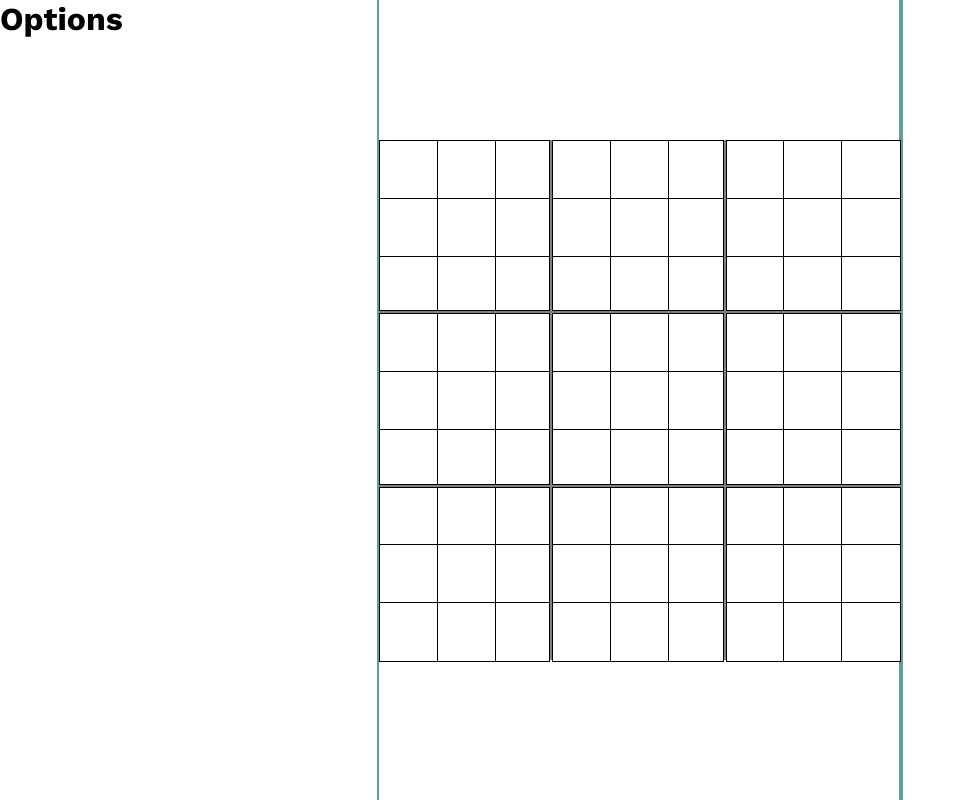
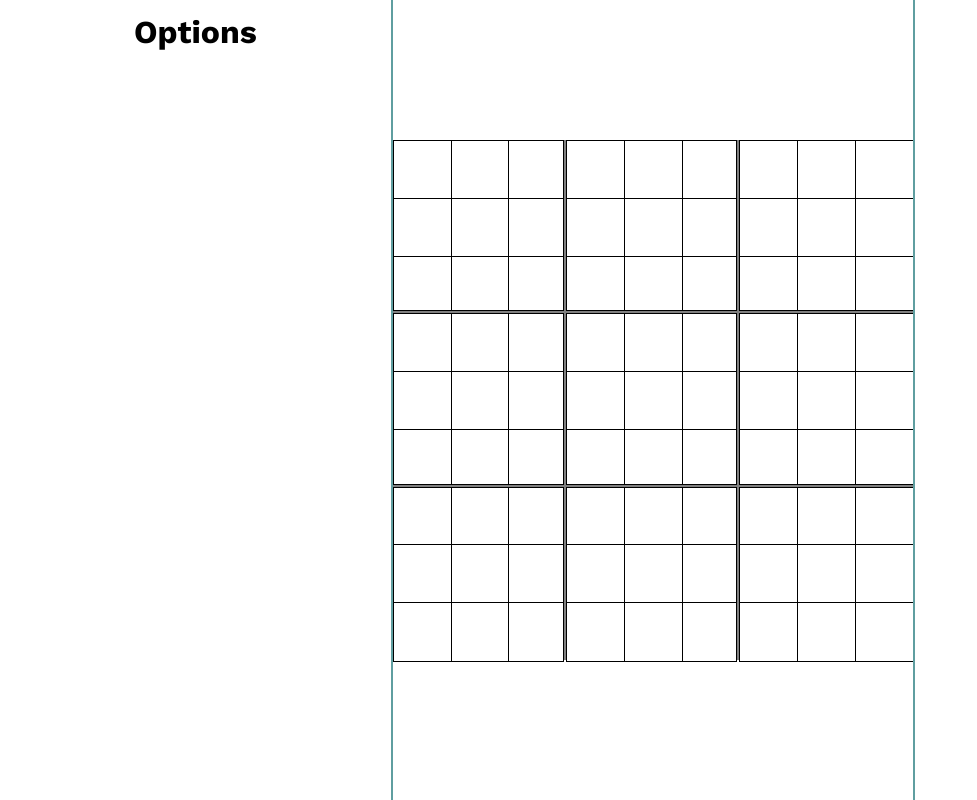
Before and after one commit to Anu78/sudoku, a React (Vite) app: page / in a window 1280 px wide. Shown: the whole page, without its empty margins (0-977 px from the left). Built offline with nearby package versions, Linux system fonts and the light colour scheme.

Commit message:
fixed arrows on text inputs for all browsers

```diff
--- a/src/styles.css
+++ b/src/styles.css
@@ -15,6 +15,8 @@
     flex-basis: var(--flex-edges);
     display: flex;
     border-right: 2px solid cadetblue;
+    justify-content: center;
+    padding: 1%;
 }
 
 #midThird {
@@ -22,7 +24,6 @@
     display: flex;
     justify-content: center;
     align-items: center;
-    border-right: 2px solid cadetblue;
 }
 
 #rightThird {
@@ -47,8 +48,18 @@
     padding: 0;
     text-align: center;
     font-size: 2rem;
+}
 
-    -moz-appearance: textfield; /* Firefox; have to update this to support all browsers */
+/* Chrome, Safari, Edge, Opera */
+input::-webkit-outer-spin-button,
+input::-webkit-inner-spin-button {
+    -webkit-appearance: none;
+    margin: 0;
+}
+
+/* Firefox */
+input[type=number] {
+    -moz-appearance: textfield;
 }
 
 #sudoku-board :nth-child(3n):not(:nth-child(9n)) {
```
